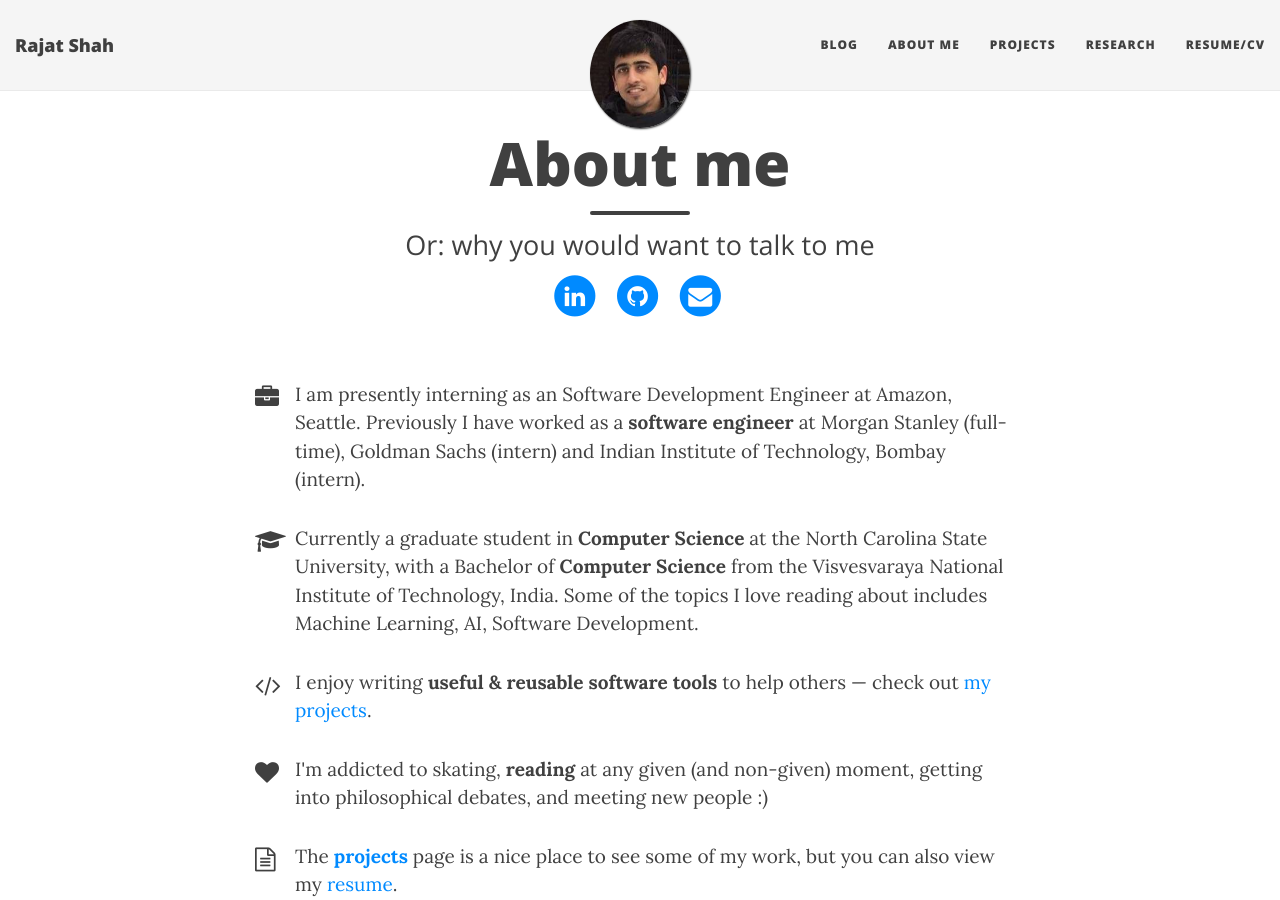
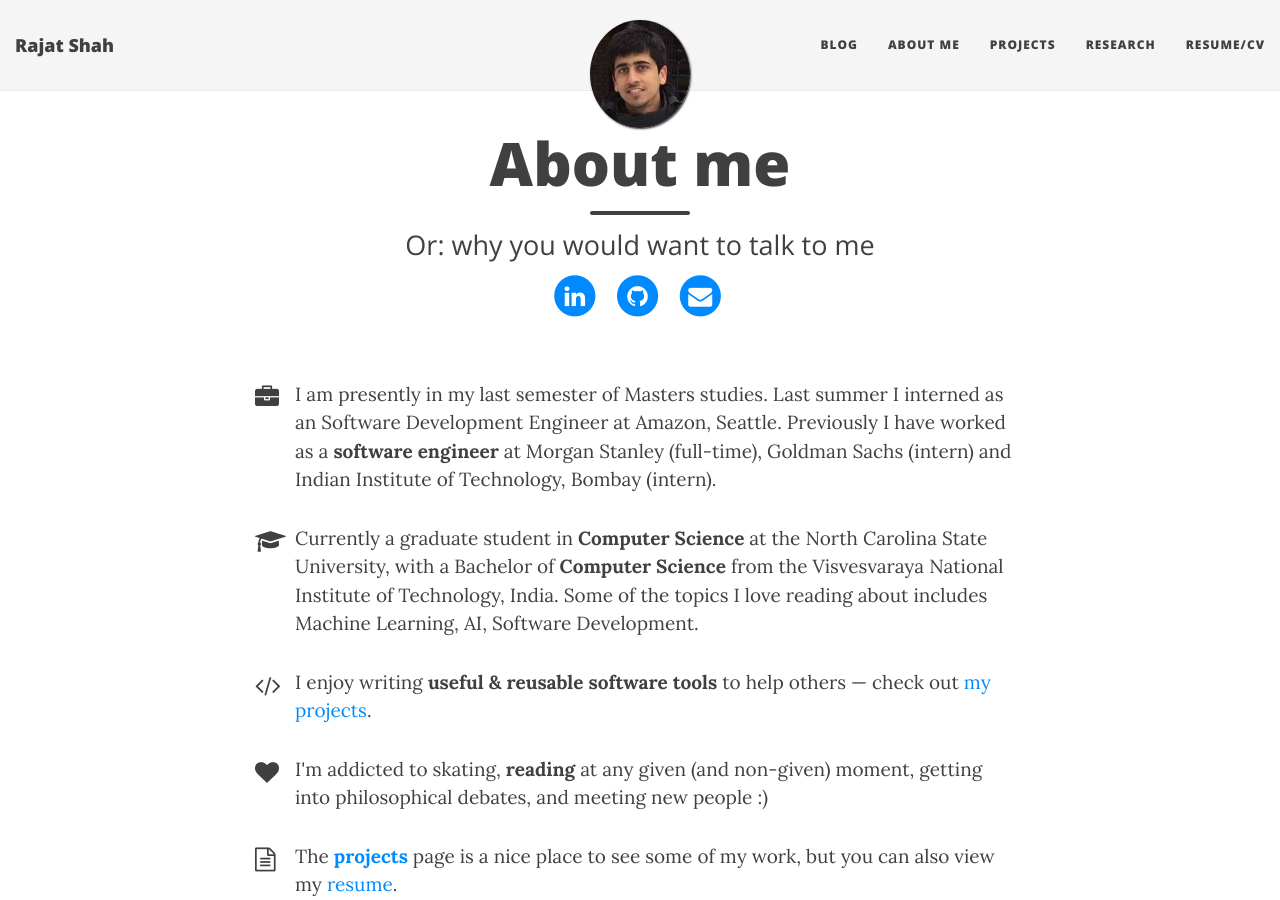
Before and after one commit to shahrajat/shahrajat.github.io, a Jekyll site: the page built from aboutme.html, in a window 1280 px wide and 900 px high. Built offline with Jekyll 4.4.1, drawn with Linux system fonts in a browser that asks for light colours; nearby versions of some CDN libraries.

Commit message:
Updated aboutme.html

```diff
--- a/aboutme.html
+++ b/aboutme.html
@@ -10,7 +10,7 @@
 
 <p class="about-text">
 <span class="fa fa-briefcase about-icon"></span>
-I am presently interning as an Software Development Engineer at Amazon, Seattle. Previously I have worked as a <strong>software engineer</strong> at Morgan Stanley (full-time), Goldman Sachs (intern) and Indian Institute of Technology, Bombay (intern).
+I am presently in my last semester of Masters studies. Last summer I interned as an Software Development Engineer at Amazon, Seattle. Previously I have worked as a <strong>software engineer</strong> at Morgan Stanley (full-time), Goldman Sachs (intern) and Indian Institute of Technology, Bombay (intern).
 </p>
 
 <p class="about-text">
```
